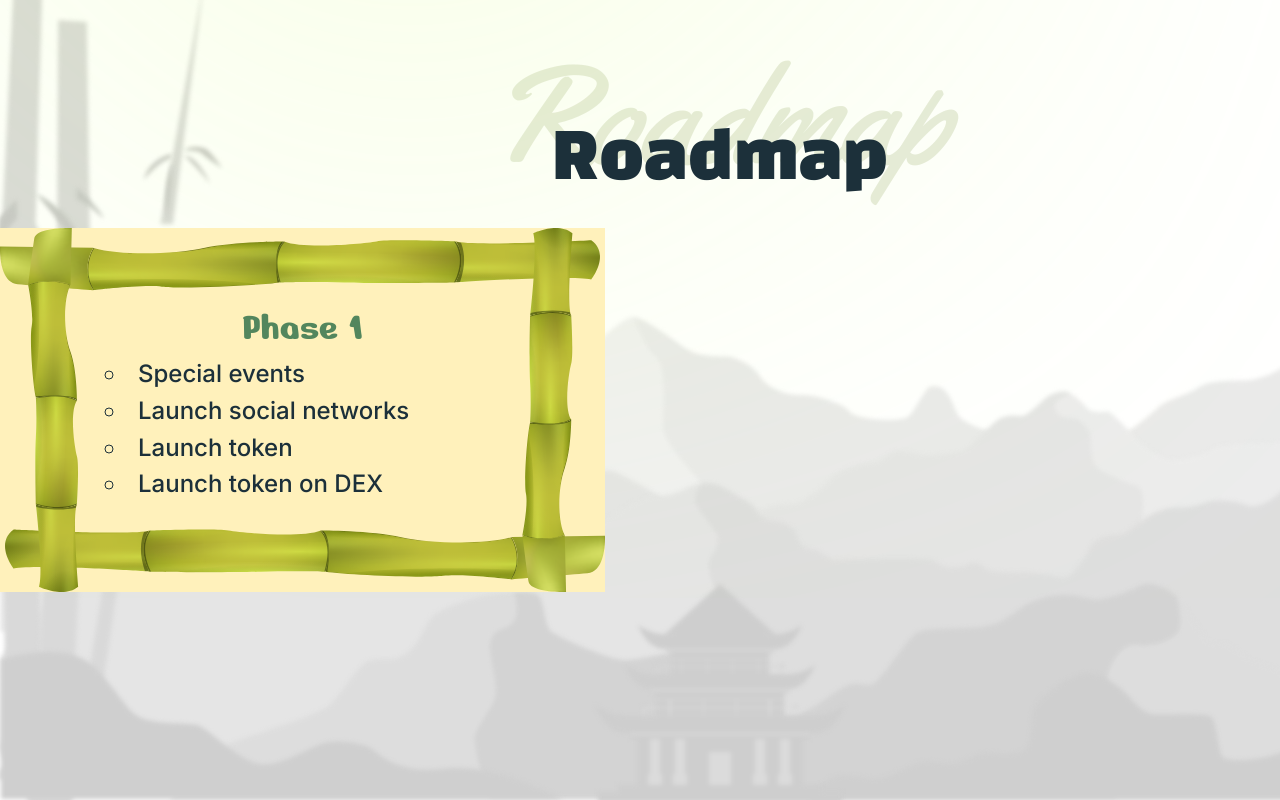
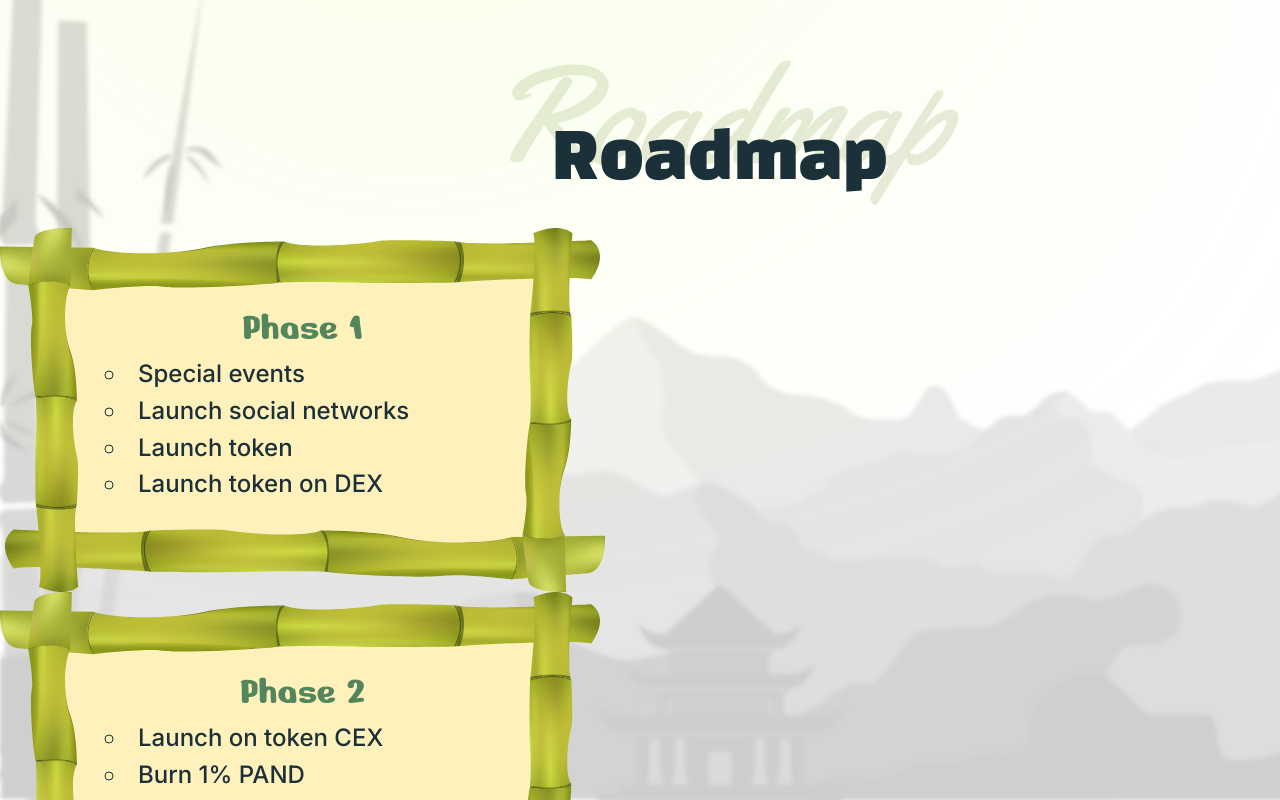
Before and after one commit to SergiiTernytskyi/roadmap-page, a React (Create React App) app: page / in a window 1280 px wide. Shown: the top 800 px of the page. Built offline with nearby package versions, Linux system fonts and the light colour scheme.

Commit message:
dynamic list added

```diff
--- a/src/components/PhaseCard/PhaseCard.jsx
+++ b/src/components/PhaseCard/PhaseCard.jsx
@@ -1,14 +1,13 @@
 import { CardItem, CardList, CardTitle, ItemStyled } from "./PhaseCard.styles";
 
-export const PhaseCard = () => {
+export const PhaseCard = ({ title, list }) => {
   return (
     <ItemStyled>
-      <CardTitle>Phase 1</CardTitle>
+      <CardTitle>{title}</CardTitle>
       <CardList>
-        <CardItem>Special events</CardItem>
-        <CardItem>Launch social networks</CardItem>
-        <CardItem>Launch token</CardItem>
-        <CardItem>Launch token on DEX</CardItem>
+        {list.map((card) => {
+          return <CardItem>{card}</CardItem>;
+        })}
       </CardList>
     </ItemStyled>
   );
--- a/src/components/PhaseCard/PhaseCard.styles.js
+++ b/src/components/PhaseCard/PhaseCard.styles.js
@@ -1,17 +1,18 @@
 import styled from "styled-components";
 import bambooFrame from "../../images/bambooFrame.svg";
 
-export const ItemStyled = styled.article`
+export const ItemStyled = styled.li`
   position: relative;
   padding: 76px 105px 92px;
 
   width: 605px;
   height: 364px;
 
-  background-color: #fff1bb;
-  background-image: url(${bambooFrame});
+  background-image: url(${bambooFrame}),
+    linear-gradient(to right, #fff1bb 0%, #fff1bb 100%);
   background-repeat: no-repeat;
-  background-size: contain;
+  background-size: contain, 500px 280px;
+  background-position: left top, 50px 38px;
 `;
 
 export const CardTitle = styled.h2`
@@ -27,16 +28,6 @@ export const CardTitle = styled.h2`
 
 export const CardList = styled.ul`
   list-style: circle inside;
-
-  ::before {
-    content: " ";
-    position: absolute;
-    left: 50px;
-    top: 38px;
-
-    width: 500px;
-    height: 280px;
-  }
 `;
 
 export const CardItem = styled.li`
--- a/src/components/RoadmapScroll/RoadmapScroll.jsx
+++ b/src/components/RoadmapScroll/RoadmapScroll.jsx
@@ -1,12 +1,37 @@
 import { PhaseCard } from "../PhaseCard/PhaseCard";
 import { Title } from "../Title/Title";
-import { Card } from "./RoadmapScroll.styles";
+import { Card, ListStyled } from "./RoadmapScroll.styles";
+
+const phasesList = [
+  {
+    name: "Phase 1",
+    list: [
+      "Special events",
+      "Launch social networks",
+      "Launch token",
+      "Launch token on DEX",
+    ],
+  },
+
+  {
+    name: "Phase 2",
+    list: ["Launch on token CEX", "Burn 1% PAND", "Staking"],
+  },
+  {
+    name: "Phase 3",
+    list: ["Take over the meme-coin market"],
+  },
+];
 
 export const RoadmapScroll = () => {
   return (
     <Card>
       <Title>Roadmap</Title>
-      <PhaseCard />
+      <ListStyled>
+        {phasesList.map(({ name, list }) => {
+          return <PhaseCard title={name} list={list} />;
+        })}
+      </ListStyled>
     </Card>
   );
 };
--- a/src/components/RoadmapScroll/RoadmapScroll.styles.js
+++ b/src/components/RoadmapScroll/RoadmapScroll.styles.js
@@ -2,7 +2,7 @@ import styled from "styled-components";
 
 import backgroundImage from "../../images/background.svg";
 
-export const Card = styled.div`
+export const Card = styled.section`
   position: relative;
 
   margin: 0 auto;
@@ -15,3 +15,9 @@ export const Card = styled.div`
   background-repeat: no-repeat;
   background-size: contain;
 `;
+
+export const ListStyled = styled.ul`
+  /* display: flex; */
+  gap: 40px;
+  overflow-x: scroll;
+`;
```
